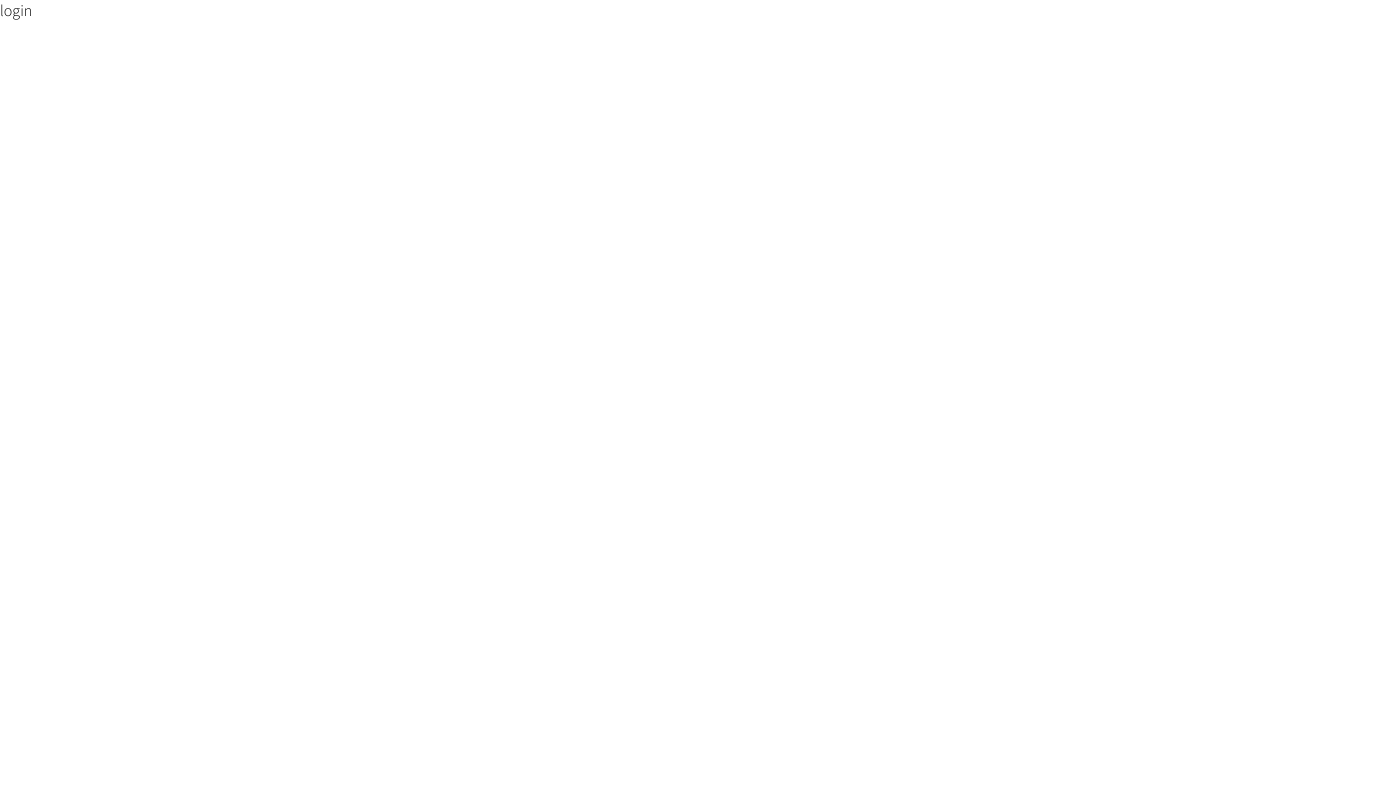
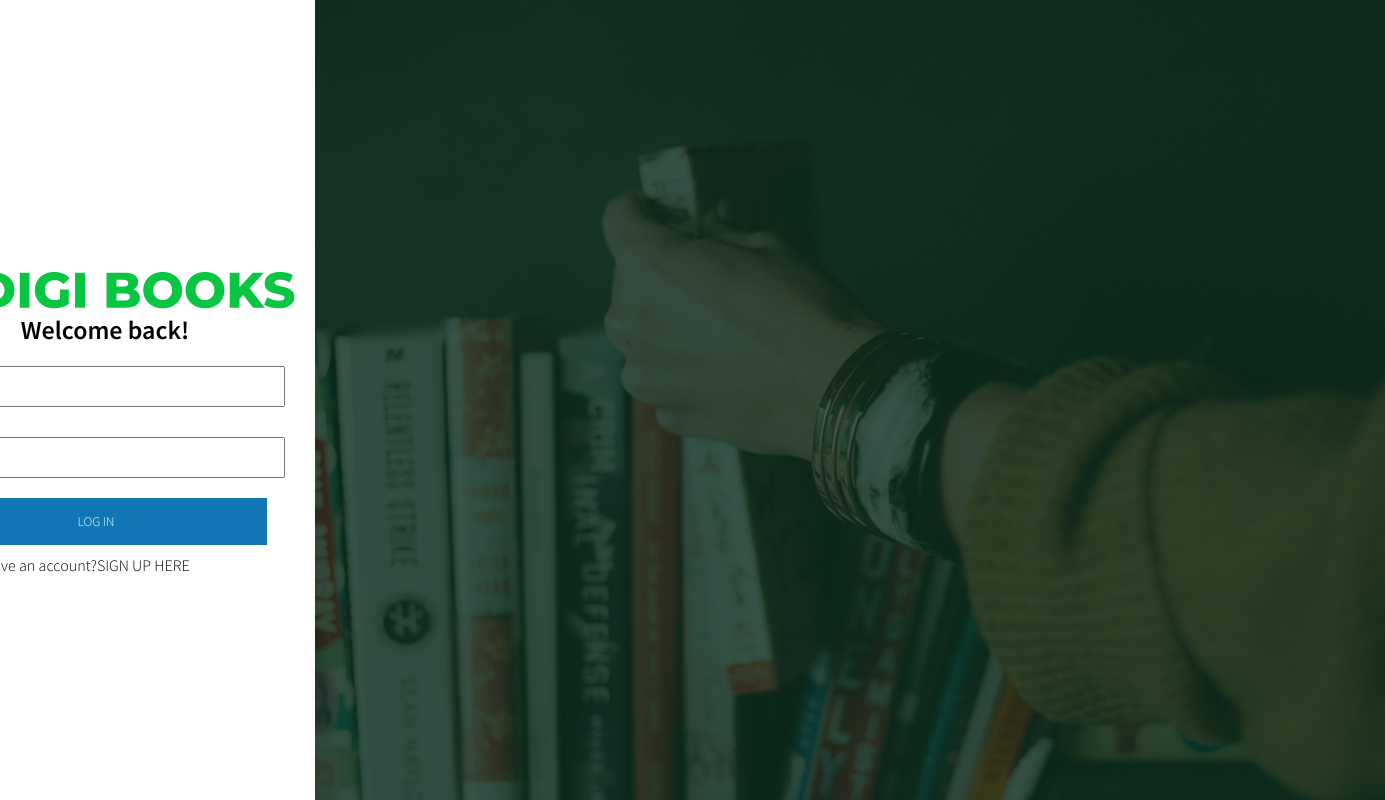
Before and after one commit to dzhaniivanov/digi-books, a React (Create React App) app: page /login in a window 1280 px wide. Shown: the top 800 px of the page, 1385 px wide, since content can reach past the window. Built offline with nearby package versions, Linux system fonts and the light colour scheme.

Commit message:
login layout added

```diff
--- a/src/components/Login.js
+++ b/src/components/Login.js
@@ -1,11 +1,83 @@
 import styled from "styled-components";
 
-const Container = styled.div``;
+const Container = styled.div`
+    display:flex;
+    align-items:center;
+    justify-content:center;
+    width:100vw;
+    height:100vh;
+`;
+
+
+const WrapperLeft = styled.div`
+    padding:20px;
+`;
+
+const Logo = styled.div`
+
+
+`;
+
+const Title = styled.h1`
+    display:flex;
+    align-items: center;
+    justify-content: center;
+    font-size:26px;
+    font-weight:600;
+`;
+
+
+const Form = styled.form`
+    display:flex;
+    flex-direction:column;
+    flex-wrap:wrap;
+`;
+
+const Input = styled.input`
+    flex:1;
+    min-width:40%;
+    margin:20px 10px 10px 0px;
+    padding:10px;
+`;
+
+const Button = styled.button`
+    width:90%;
+    border:none;
+    padding:15px 20px;
+    background-color: #1076B5;
+    color:white;
+    display:flex;
+    align-items: center;
+    justify-content: center;
+    margin:10px;
+    cursor:pointer;
+`;
+
+const WrapperRight = styled.div`
+    display:flex;
+`;
+
+const Image = styled.img`
+`;
 
 const Login = () => {
     return (
         <Container>
-            login
+            <WrapperLeft>
+                <Logo>
+                    <img src="images/Exclusion 1.png" alt="" />
+                </Logo>
+                <Title>Welcome back!</Title>
+                <Form>
+                    <Input placeholder="enter a email" type="email" />
+                    <Input placeholder="password" type="password" />
+                    <Button>LOG IN</Button>
+                    <span>You  dont't have an account?SIGN UP HERE</span>
+                </Form>
+            </WrapperLeft>
+            <WrapperRight>
+                <Image src="images/Group 19445.png" />
+            </WrapperRight>
         </Container>
     )
 }
--- a/src/components/Register.js
+++ b/src/components/Register.js
@@ -14,22 +14,57 @@ const WrapperLeft = styled.div`
 `;
 
 const Logo = styled.div`
+
 `;
 
-const Title = styled.h1``;
+const Title = styled.h1`
+    display:flex;
+    align-items: center;
+    justify-content: center;
+    font-size:26px;
+    font-weight:600;
+`;
 
-const Subtitle = styled.h2``;
+const Subtitle = styled.h2`
+    display:flex;
+    align-items: center;
+    justify-content: center;
+    font-size:20px;
+    font-weight:300;
+`;
 
-const Form = styled.form``;
+const Form = styled.form`
+    display:flex;
+    flex-direction:column;
+    flex-wrap:wrap;
+`;
 
-const Input = styled.input``;
+const Input = styled.input`
+    flex:1;
+    min-width:40%;
+    margin:20px 10px 10px 0px;
+    padding:10px;
+`;
 
-const Button = styled.button``;
+const Button = styled.button`
+    width:90%;
+    border:none;
+    padding:15px 20px;
+    background-color: #1076B5;
+    color:white;
+    display:flex;
+    align-items: center;
+    justify-content: center;
+    margin:10px;
+    cursor:pointer;
+`;
 
 const WrapperRight = styled.div`
+    display:flex;
 `;
 
-const Image = styled.img``;
+const Image = styled.img`
+`;
 
 
 
```
